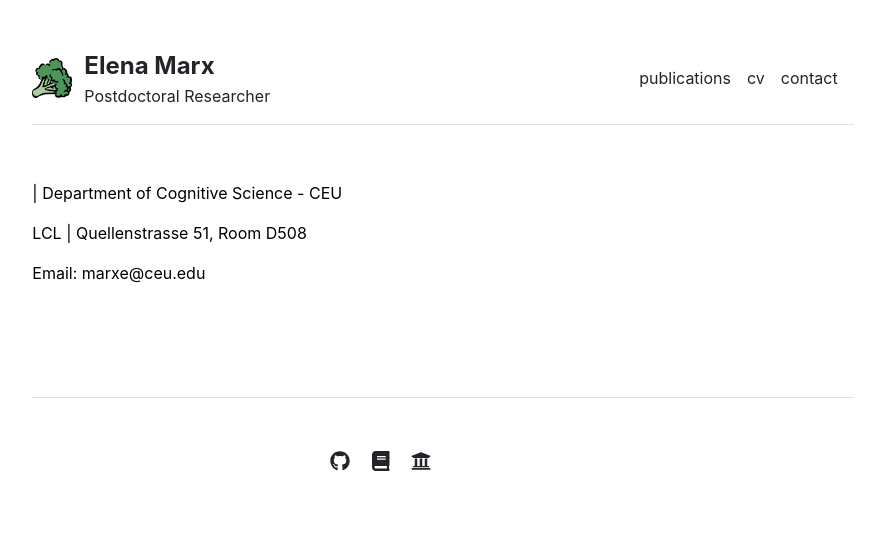
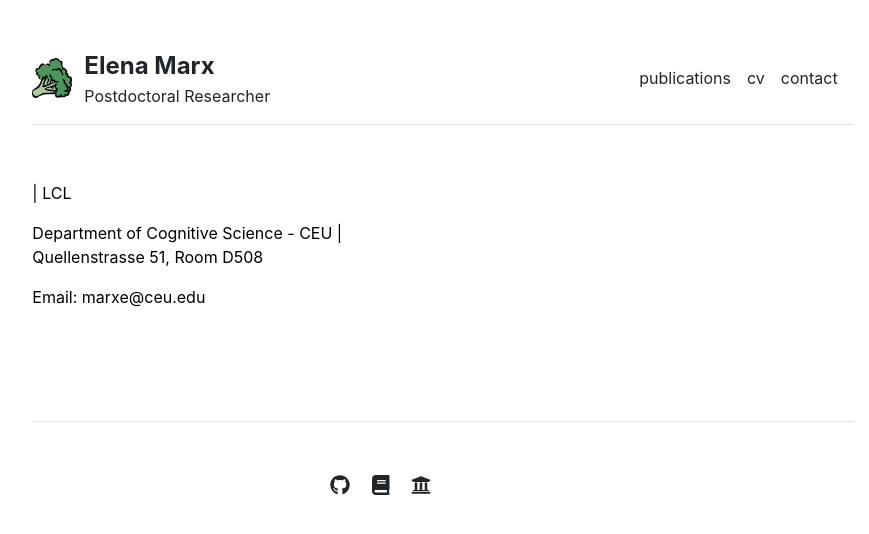
Before and after one commit to elena-marx/elena-marx.github.io, a Jekyll site: the page built from contact.md, in a window 1280 px wide. Shown: the top 534 px of the page, without its empty margins (197-1066 px from the left). Built offline with Jekyll 4.4.1, drawn with Linux system fonts in a browser that asks for light colours.

Commit message:
contact updated

```diff
--- a/_data/settings.yml
+++ b/_data/settings.yml
@@ -26,5 +26,5 @@ social:
 #- {icon: 'linkedin', link: 'https://linkedin.com/in/lenpaul'}
 
 contacts:
-- {institution: 'LCL', department: 'Department of Cognitive Science - CEU', institution_address: 'Quellenstrasse 51, Room D508', email: 'marxe@ceu.edu'}
+- {department: 'LCL', institution: 'Department of Cognitive Science - CEU', institution_address: 'Quellenstrasse 51, Room D508', email: 'marxe@ceu.edu'}
 #image: 'assets/img/contact.jpg'}
```
